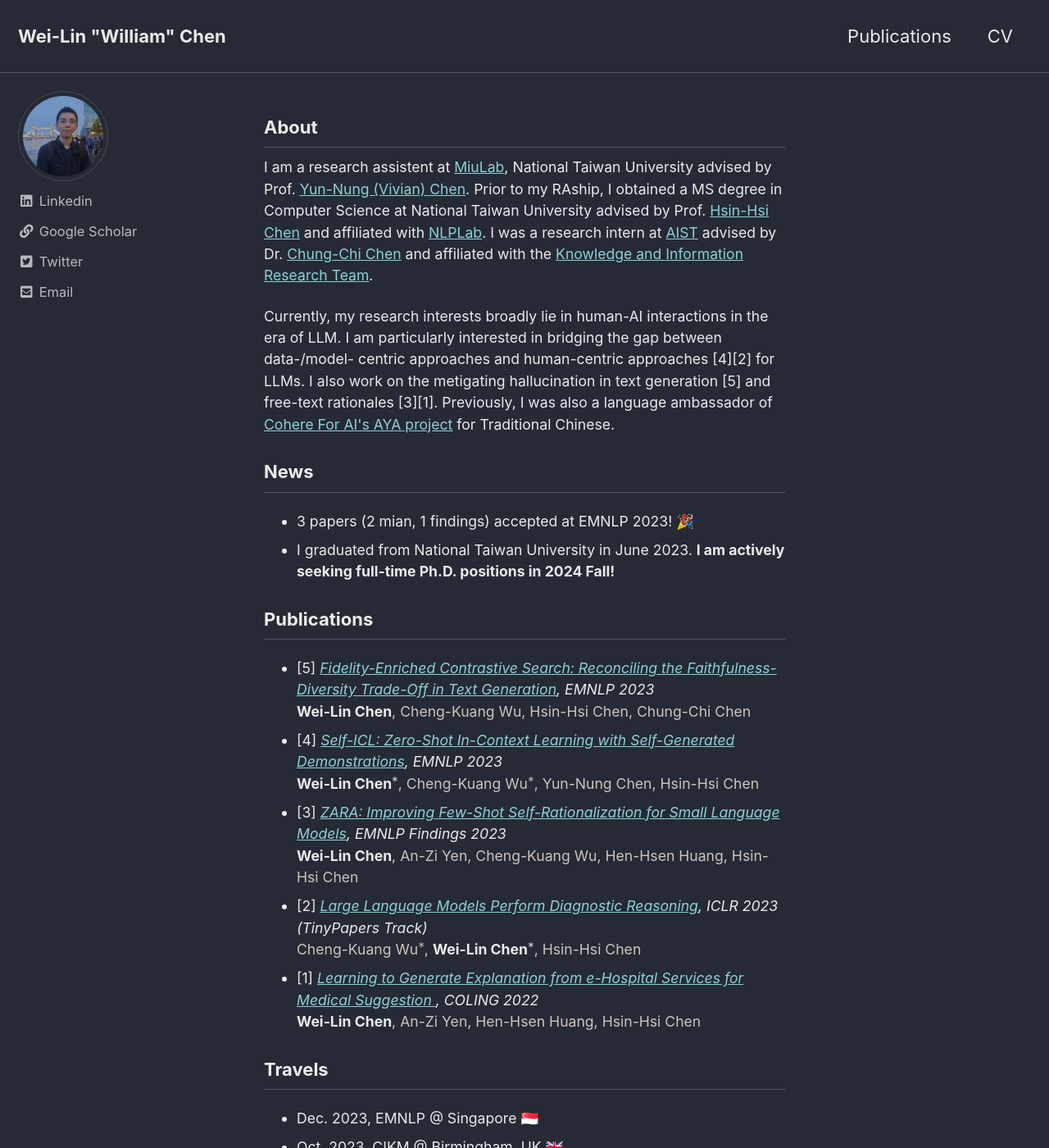
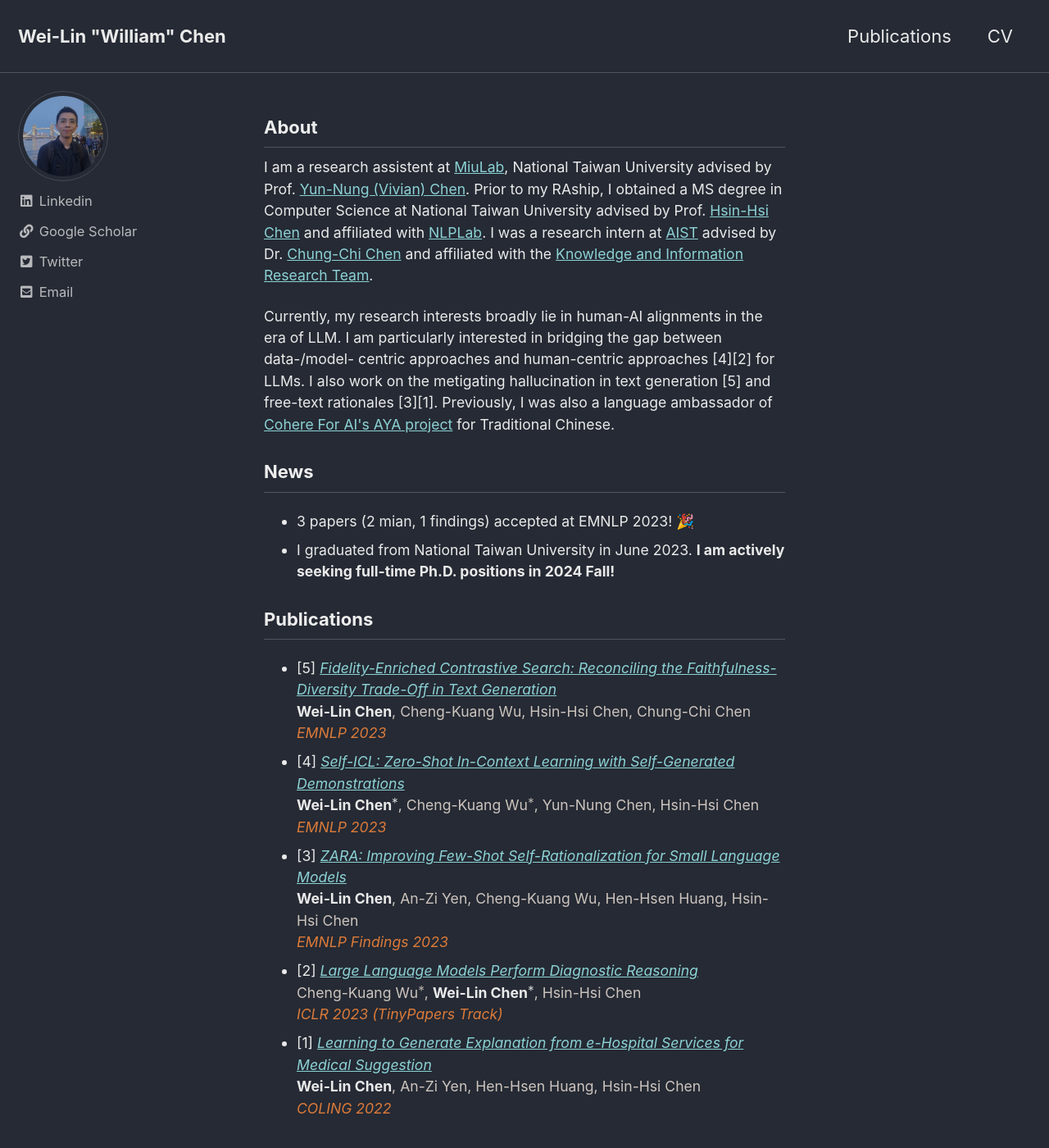
Before and after one commit to wlchen0206/wlchen0206.github.io, a Jekyll site: the page built from index.html, in a window 1280 px wide and 1400 px high. Shown: the whole window at 82% size. Built offline with Jekyll 4.4.1, drawn with Linux system fonts in a browser that asks for light colours; cached includes are drawn as plain includes; formulas are drawn with MathJax 3; the list of posts is cut into pages by our own code.

Commit message:
improve formating

```diff
--- a/index.html
+++ b/index.html
@@ -22,7 +22,7 @@
     <a href='https://aistairc.github.io/plu/index.html' target='_blank'>Knowledge and Information Research Team</a>.
 </p>
 <p class="archive__item-excerpt" itemprop="description">
-    Currently, my research interests broadly lie in human-AI interactions in the era of LLM.
+    Currently, my research interests broadly lie in human-AI alignments in the era of LLM.
     I am particularly interested in bridging the gap between data-/model- centric approaches and human-centric approaches [4][2] for LLMs.
     I also work on the metigating hallucination in text generation [5] and free-text rationales [3][1].
     Previously, I was also a language ambassador of
@@ -45,45 +45,53 @@
     <li class="archive__item-excerpt">
         [5]
         <i>
-            <a href='https://arxiv.org/abs/2310.14981' target='_blank'>Fidelity-Enriched Contrastive Search: Reconciling the Faithfulness-Diversity Trade-Off in Text Generation</a>, EMNLP 2023
+            <a href='https://arxiv.org/abs/2310.14981' target='_blank'>Fidelity-Enriched Contrastive Search: Reconciling the Faithfulness-Diversity Trade-Off in Text Generation</a>
         </i>
         <br>
         <b>Wei-Lin Chen</b><span style="color:#cdc4be;">, Cheng-Kuang Wu, Hsin-Hsi Chen, Chung-Chi Chen</span>
+        <br>
+        <span style="color:#ee823ae9;"><i>EMNLP 2023</i></span>
     </li>
     <li class="archive__item-excerpt">
         [4]
         <i>
-            <a href='https://arxiv.org/abs/2305.15035' target='_blank'>Self-ICL: Zero-Shot In-Context Learning with Self-Generated Demonstrations</a>, EMNLP 2023
+            <a href='https://arxiv.org/abs/2305.15035' target='_blank'>Self-ICL: Zero-Shot In-Context Learning with Self-Generated Demonstrations</a>
         </i>
         <br>
         <b>Wei-Lin Chen\(^*\)</b><span style="color:#cdc4be;">, Cheng-Kuang Wu\(^*\), Yun-Nung Chen, Hsin-Hsi Chen</span>
+        <br>
+        <span style="color:#ee823ae9;"><i>EMNLP 2023</i></span>
     </li>
     <li class="archive__item-excerpt">
         [3]
         <i>
-            <a href='https://arxiv.org/abs/2305.07355' target='_blank'>ZARA: Improving Few-Shot Self-Rationalization for Small Language Models</a>, EMNLP Findings 2023
+            <a href='https://arxiv.org/abs/2305.07355' target='_blank'>ZARA: Improving Few-Shot Self-Rationalization for Small Language Models</a>
         </i>
         <br>
         <b>Wei-Lin Chen</b><span style="color:#cdc4be;">, An-Zi Yen, Cheng-Kuang Wu, Hen-Hsen Huang, Hsin-Hsi Chen</span>
+        <br>
+        <span style="color:#ee823ae9;"><i>EMNLP Findings 2023</i></span>
     </li>
     <li class="archive__item-excerpt">
         [2]
         <i>
-            <a href='https://openreview.net/forum?id=N0lQfjeNWOE' target='_blank'>Large Language Models Perform Diagnostic Reasoning</a>, ICLR 2023 (TinyPapers Track)
+            <a href='https://openreview.net/forum?id=N0lQfjeNWOE' target='_blank'>Large Language Models Perform Diagnostic Reasoning</a>
         </i>
         <br>
         <span style="color:#cdc4be;">Cheng-Kuang Wu\(^*\), </span><b>Wei-Lin Chen\(^*\)</b><span style="color:#cdc4be;">, Hsin-Hsi Chen</span>
+        <br>
+        <span style="color:#ee823ae9;"><i>ICLR 2023 (TinyPapers Track)</i></span>
+        <br>
     </li>
     <li class="archive__item-excerpt">
         [1]
         <i>
-            <a href='https://arxiv.org/abs/2305.15035' target='_blank'>Learning to Generate Explanation from e-Hospital Services for Medical Suggestion
-            </a>, COLING 2022
+            <a href='https://arxiv.org/abs/2305.15035' target='_blank'>Learning to Generate Explanation from e-Hospital Services for Medical Suggestion</a>
         </i>
         <br>
-        <b>Wei-Lin Chen</b><span style="color:#cdc4be;">, An-Zi Yen, Hen-Hsen Huang, Hsin-Hsi Chen
-
-        </span>
+        <b>Wei-Lin Chen</b><span style="color:#cdc4be;">, An-Zi Yen, Hen-Hsen Huang, Hsin-Hsi Chen</span>
+        <br>
+        <span style="color:#ee823ae9;"><i>COLING 2022</i></span>
     </li>
 </ul>
 
```
Also changed, not shown: 2 other files.
